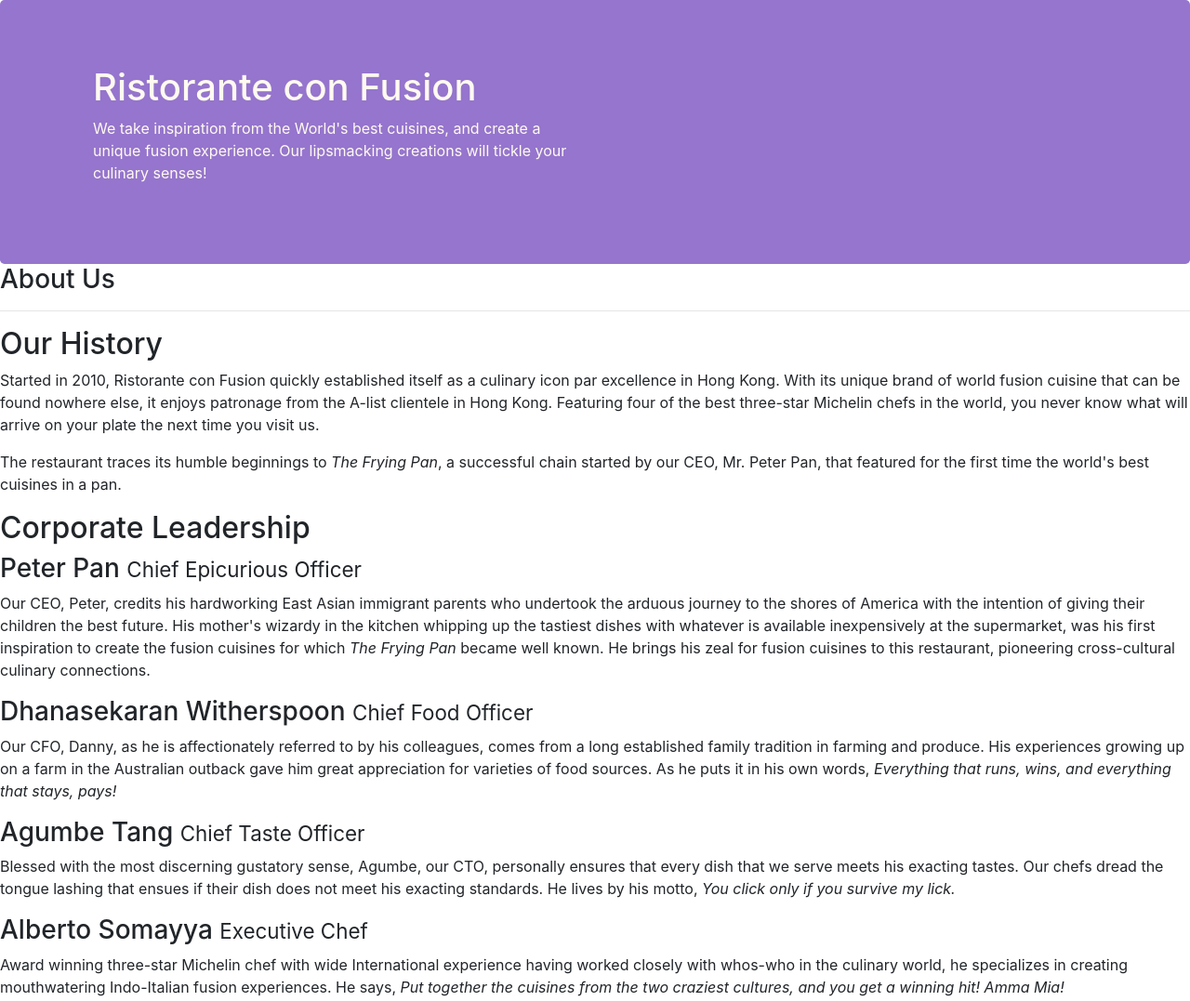
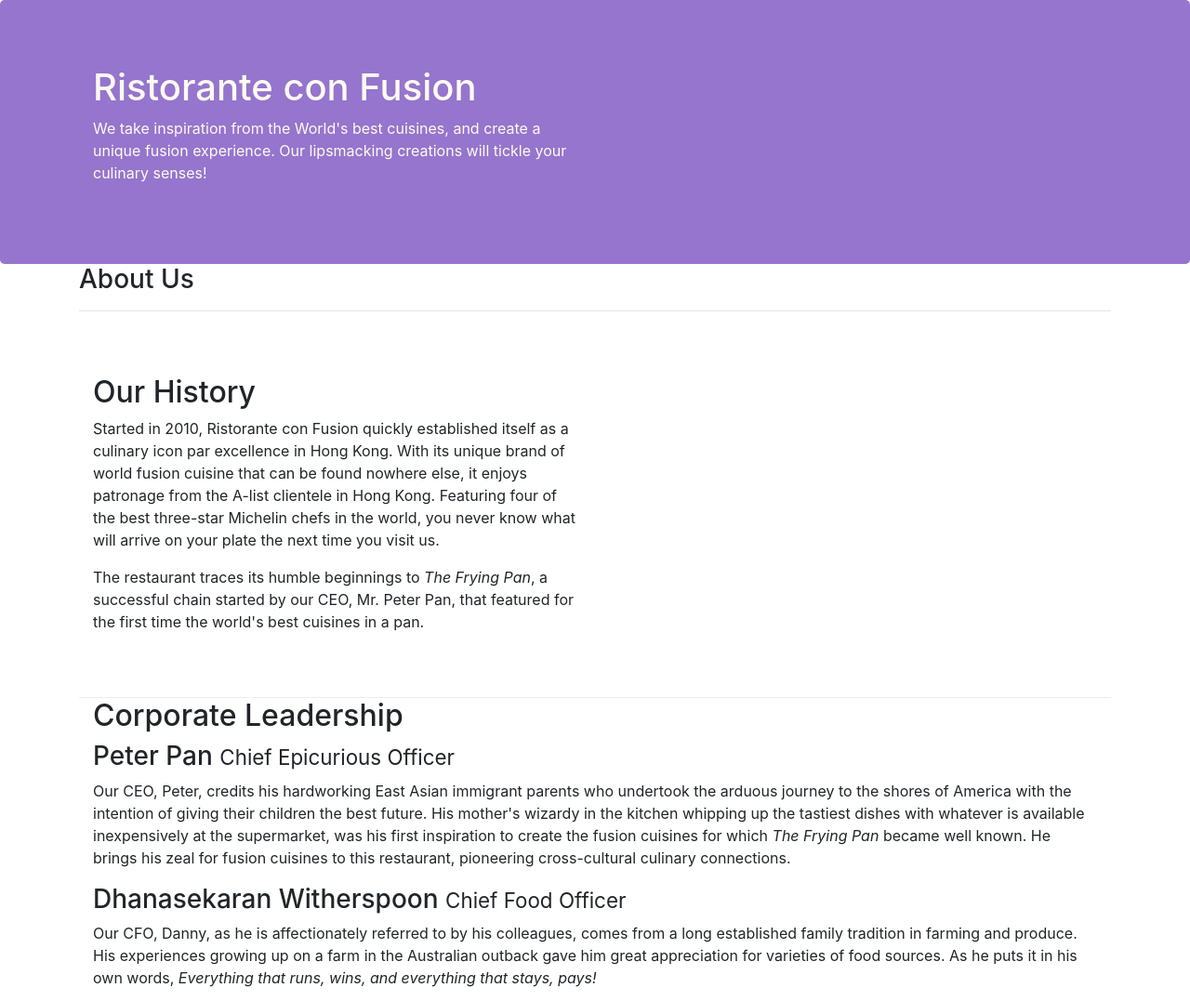
Before and after one commit to jeffreytjs/Full-Stack-Web-Development-with-Angular, a website: page aboutus.html in a window 1280 px wide. Shown: the top 1077 px of the page at 93% size. Drawn offline with nearby package versions, Linux system fonts and the light colour scheme.

Commit message:
Complete Task 2
Update "About Us" to stretch the entire width of the row

Update "Our History" to occupy half  of the row for small to extra large screens

Update "Corporate Leadership" to stretch entire width of row

```diff
--- a/aboutus.html
+++ b/aboutus.html
@@ -28,26 +28,24 @@
         </div>
     </header>
 
-    <div>
-        <div>
-            <div>
+    <div class="container">
+        <div class="row">
+            <div class="col-12">
                <h3>About Us</h3>
                <hr>
              </div>
         </div>
 
-        <div>
-            <div>
+        <div class="row row-content align-items-center">
+            <div class="col-12 col-sm-6">
                 <h2>Our History</h2>
                 <p>Started in 2010, Ristorante con Fusion quickly established itself as a culinary icon par excellence in Hong Kong. With its unique brand of world fusion cuisine that can be found nowhere else, it enjoys patronage from the A-list clientele in Hong Kong.  Featuring four of the best three-star Michelin chefs in the world, you never know what will arrive on your plate the next time you visit us.</p>
                 <p>The restaurant traces its humble beginnings to <em>The Frying Pan</em>, a successful chain started by our CEO, Mr. Peter Pan, that featured for the first time the world's best cuisines in a pan.</p>
             </div>
-            <div>
-            </div>
         </div>
 
-        <div>
-            <div>
+        <div class="row row-content align-items-center">
+            <div class="col-12">
                 <h2>Corporate Leadership</h2>
                 <h3>Peter Pan <small>Chief Epicurious Officer</small></h3>
                 <p>Our CEO, Peter, credits his hardworking East Asian immigrant parents who undertook the arduous journey to the shores of America with the intention of giving their children the best future. His mother's wizardy in the kitchen whipping up the tastiest dishes with whatever is available inexpensively at the supermarket, was his first inspiration to create the fusion cuisines for which <em>The Frying Pan</em> became well known. He brings his zeal for fusion cuisines to this restaurant, pioneering cross-cultural culinary connections.</p>
```
